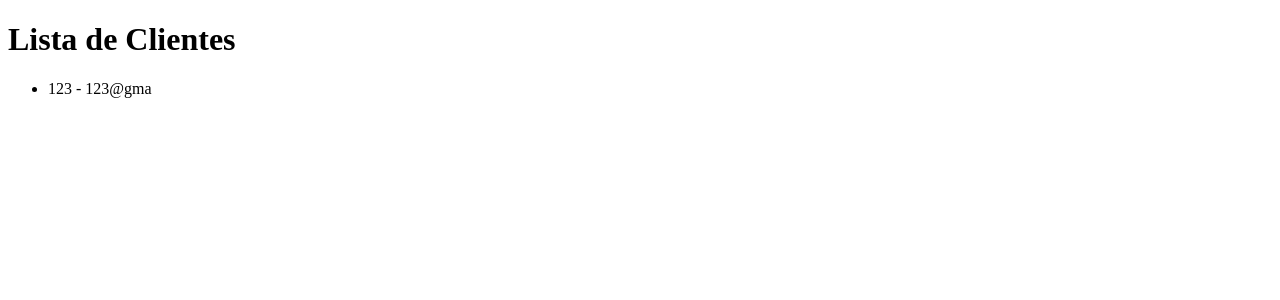
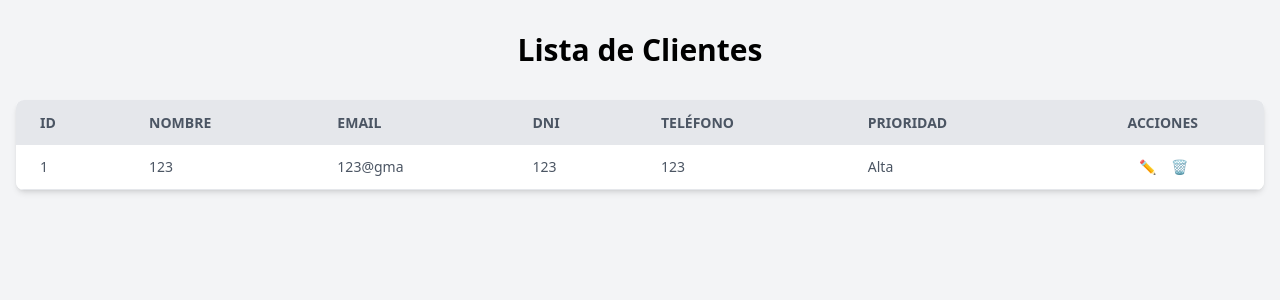
Before and after one commit to NaviStarp/Gestor_inventario, a Flask app: page /clientes in a window 1280 px wide. Shown: the top 300 px of the page. Run offline with Flask 3, Linux system fonts and the light colour scheme; some libraries are stand-ins or nearby versions.

Commit message:
Cambio visual  clientes.html

```diff
--- a/templates/clientes.html
+++ b/templates/clientes.html
@@ -4,13 +4,51 @@
     <meta charset="UTF-8">
     <meta name="viewport" content="width=device-width, initial-scale=1.0">
     <title>Lista de Clientes</title>
+    <script src="https://cdn.tailwindcss.com"></script>
 </head>
-<body>
-    <h1>Lista de Clientes</h1>
-    <ul>
-        {% for cliente in clientes %}
-            <li>{{ cliente.nombre }} - {{ cliente.email }}</li>
-        {% endfor %}
-    </ul>
+<body class="bg-gray-100">
+    <div class="container mx-auto px-4 py-8">
+        <h1 class="text-3xl font-bold text-center mb-8">Lista de Clientes</h1>
+
+        <div class="bg-white shadow-md rounded-lg overflow-hidden">
+            <table class="min-w-full bg-white">
+                <thead>
+                    <tr class="bg-gray-200 text-gray-600 uppercase text-sm leading-normal">
+                        <th class="py-3 px-6 text-left">ID</th>
+                        <th class="py-3 px-6 text-left">Nombre</th>
+                        <th class="py-3 px-6 text-left">Email</th>
+                        <th class="py-3 px-6 text-left">DNI</th>
+                        <th class="py-3 px-6 text-left">Teléfono</th>
+                        <th class="py-3 px-6 text-left">Prioridad</th>
+                        <th class="py-3 px-6 text-center">Acciones</th>
+                    </tr>
+                </thead>
+                <tbody class="text-gray-600 text-sm font-light">
+                    {% for cliente in clientes %}
+                    <tr class="border-b border-gray-200 hover:bg-gray-100">
+                        <td class="py-3 px-6 text-left whitespace-nowrap">{{ cliente.id }}</td>
+                        <td class="py-3 px-6 text-left">{{ cliente.nombre }}</td>
+                        <td class="py-3 px-6 text-left">{{ cliente.email }}</td>
+                        <td class="py-3 px-6 text-left">{{ cliente.dni }}</td>
+                        <td class="py-3 px-6 text-left">{{ cliente.telefono }}</td>
+                        <td class="py-3 px-6 text-left">{{ cliente.prioridad }}</td>
+                        <td class="py-3 px-6 text-center">
+                            <div class="flex item-center justify-center">
+                                <a href="{{ url_for('editar_cliente', id=cliente.id) }}" class="w-4 mr-2 transform hover:text-blue-500 hover:scale-110">
+                                    ✏️
+                                </a>
+                                <form action="{{ url_for('eliminar_cliente', id=cliente.id) }}" method="POST" style="display:inline;">
+                                    <button type="submit" class="w-4 ml-2 transform hover:text-red-500 hover:scale-110">
+                                        🗑️
+                                    </button>
+                                </form>
+                            </div>
+                        </td>
+                    </tr>
+                    {% endfor %}
+                </tbody>
+            </table>
+        </div>
+    </div>
 </body>
 </html>
```
